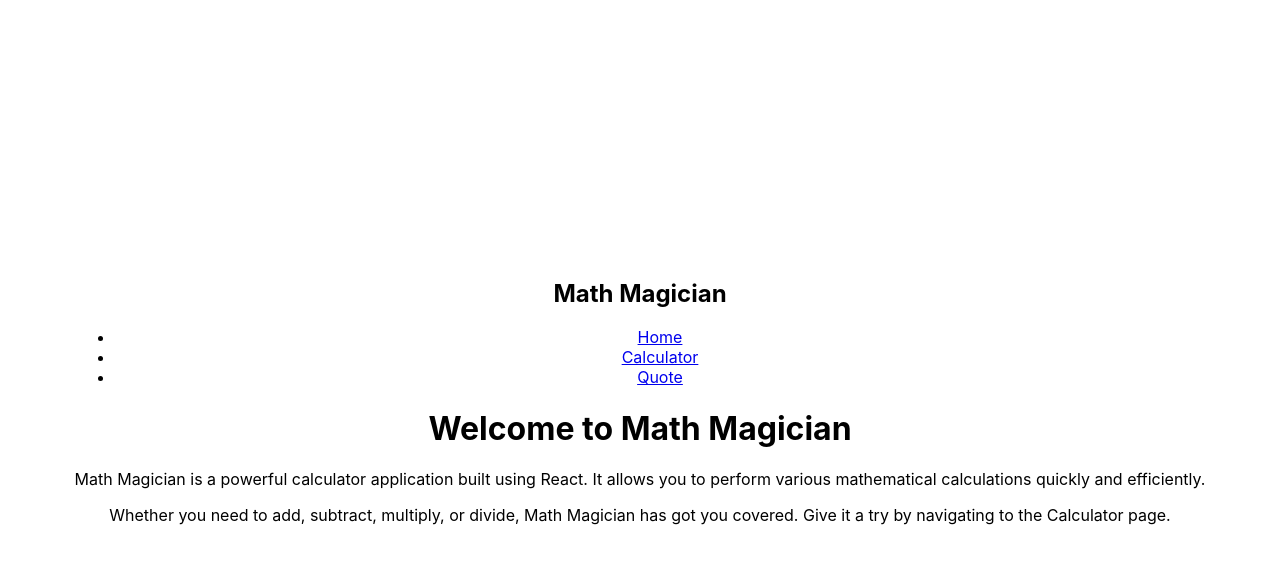
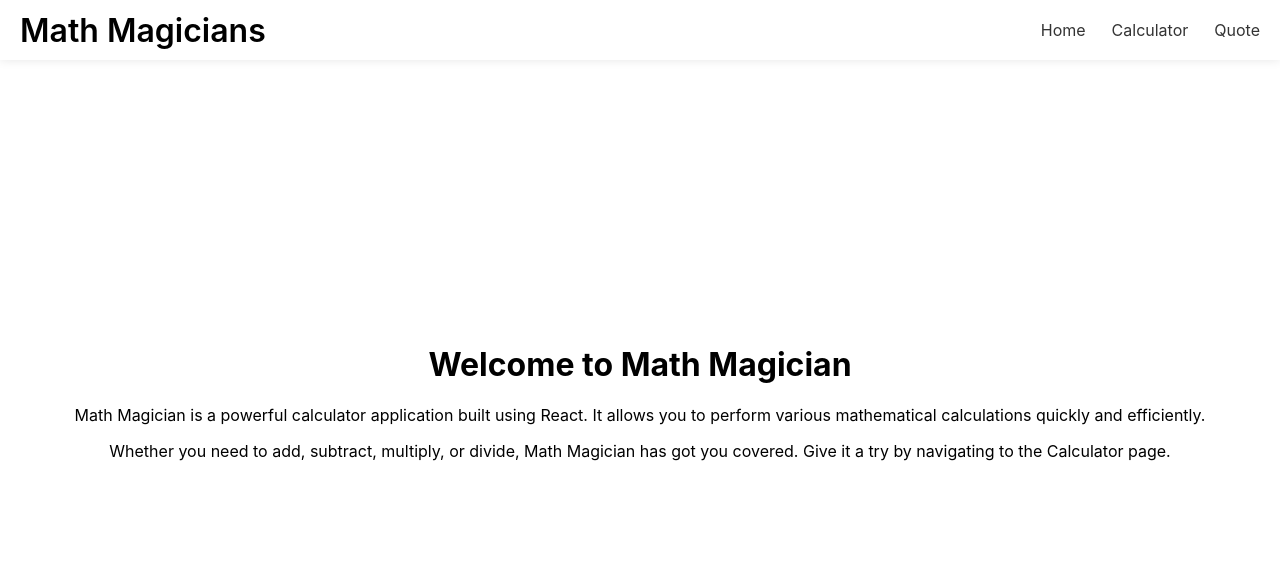
Before and after one commit to Spidey-Acer/Math_Magician_Calculator, a React (Create React App) app: page / in a window 1280 px wide. Shown: the top 564 px of the page. Built offline with nearby package versions, Linux system fonts and the light colour scheme.

Commit message:
Add stylings to the navigation via navigationMenu.scss

```diff
--- a/src/components/NavigationMenu.jsx
+++ b/src/components/NavigationMenu.jsx
@@ -1,10 +1,11 @@
 import React from 'react';
 import { Link } from 'react-router-dom';
+import './navigationMenu.scss';
 
 function NavigationMenu() {
   return (
     <nav>
-      <h1>Math Magician</h1>
+      <h1>Math Magicians</h1>
       <ul>
         <li>
           <Link to="/">Home</Link>
--- /dev/null
+++ b/src/components/navigationMenu.scss
@@ -0,0 +1,39 @@
+nav {
+  display: flex;
+  justify-content: space-between;
+  align-items: center;
+  padding: 0 20px;
+  height: 60px;
+  background-color: #fff;
+  box-shadow: 0 0 10px rgba(0, 0, 0, 0.1);
+  position: fixed;
+  top: 0;
+  left: 0;
+  right: 0;
+  z-index: 100;
+
+  h1 {
+    margin: 0;
+    font-size: 32px;
+    font-weight: 600;
+    color: #000;
+  }
+  ul {
+    display: flex;
+    list-style: none;
+    margin: 0;
+    padding: 0;
+    li {
+      margin-left: 26px;
+      a {
+        text-decoration: none;
+        color: #333;
+        font-size: 16px;
+        font-weight: 400;
+        &:hover {
+          color: #000;
+        }
+      }
+    }
+  }
+}
```
